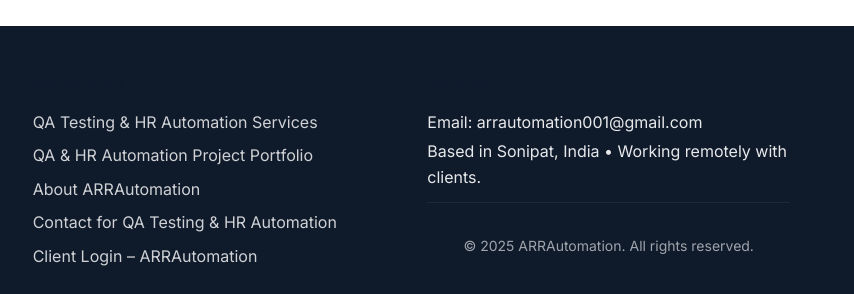
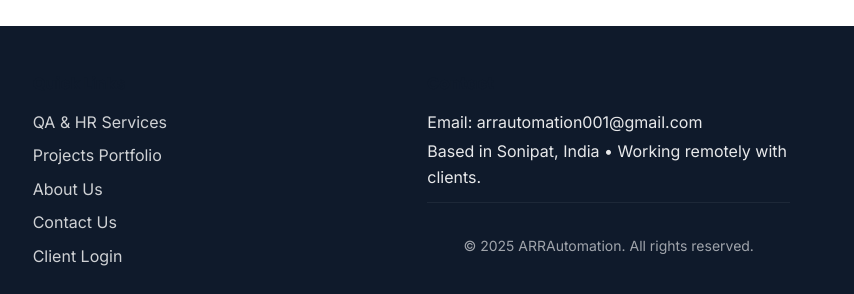
Before and after one commit to arrautomation001-cmd/ARRAutomation, a website: page public/index.html in a window 1280 px wide. Shown: the part 1691-1985 px from the top of the page, 426-1280 px from the left. Drawn offline with Linux system fonts and the light colour scheme; files whose address does not match are found by name.

Commit message:
Changes in Content

```diff
--- a/public/index.html
+++ b/public/index.html
@@ -268,11 +268,11 @@
                 <div>
                     <h4>Quick Links</h4>
                     <div class="footer-links">
-                        <a href="services.html">QA Testing & HR Automation Services</a>
-                        <a href="portfolio.html">QA & HR Automation Project Portfolio</a>
-                        <a href="about.html">About ARRAutomation</a>
-                        <a href="contact.html">Contact for QA Testing & HR Automation</a>
-                        <a href="login.html">Client Login – ARRAutomation</a>
+                        <a href="services.html">QA & HR Services</a>
+                        <a href="portfolio.html">Projects Portfolio</a>
+                        <a href="about.html">About Us</a>
+                        <a href="contact.html">Contact Us</a>
+                        <a href="login.html">Client Login</a>
                     </div>
                 </div>
 
```
